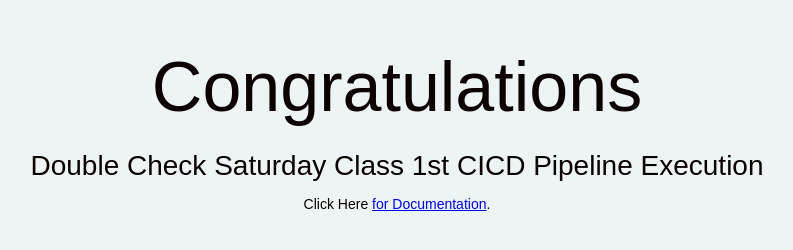
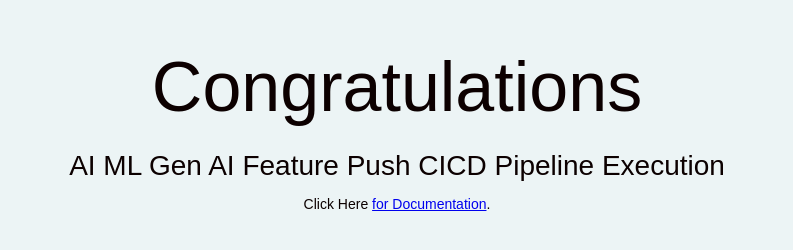
Before and after one commit to strategypk/dec12, a plain HTML site: page index.html in a window 1280 px wide. Shown: the whole page, without its empty margins (243-1036 px from the left). Drawn offline with Linux system fonts and the light colour scheme.

Commit message:
AIML Feature

```diff
--- a/index.html
+++ b/index.html
@@ -27,7 +27,7 @@
 <body>
   <div align="center">
     <h1>Congratulations</h1>
-    <h2> Double Check Saturday Class 1st CICD Pipeline Execution </h2>
+    <h2> AI ML Gen AI Feature Push CICD Pipeline Execution </h2>
     <p> Click Here <a href="http://aws.amazon.com/documentation/codedeploy"> for Documentation</a>.</p>
   </div>
 </body>
```
